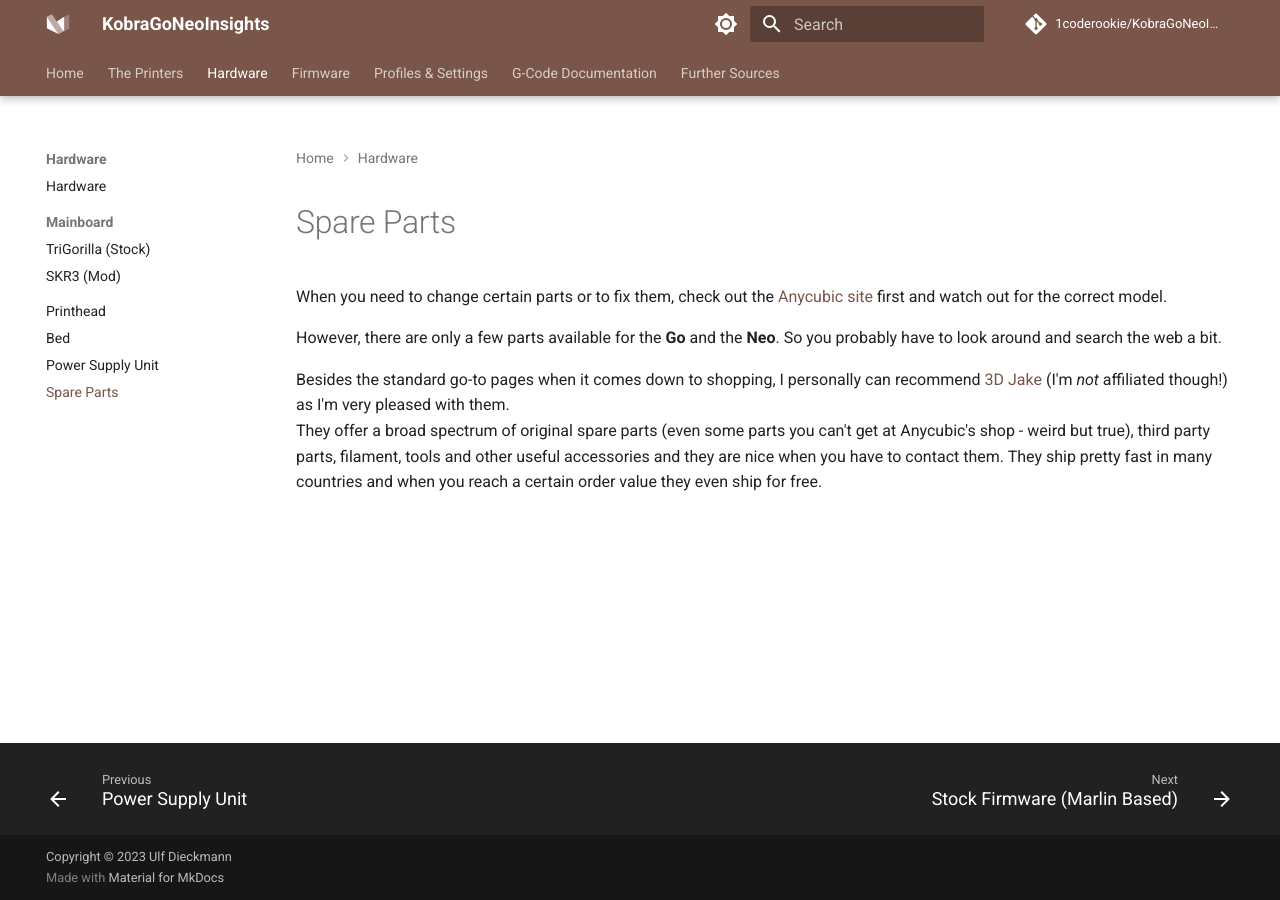
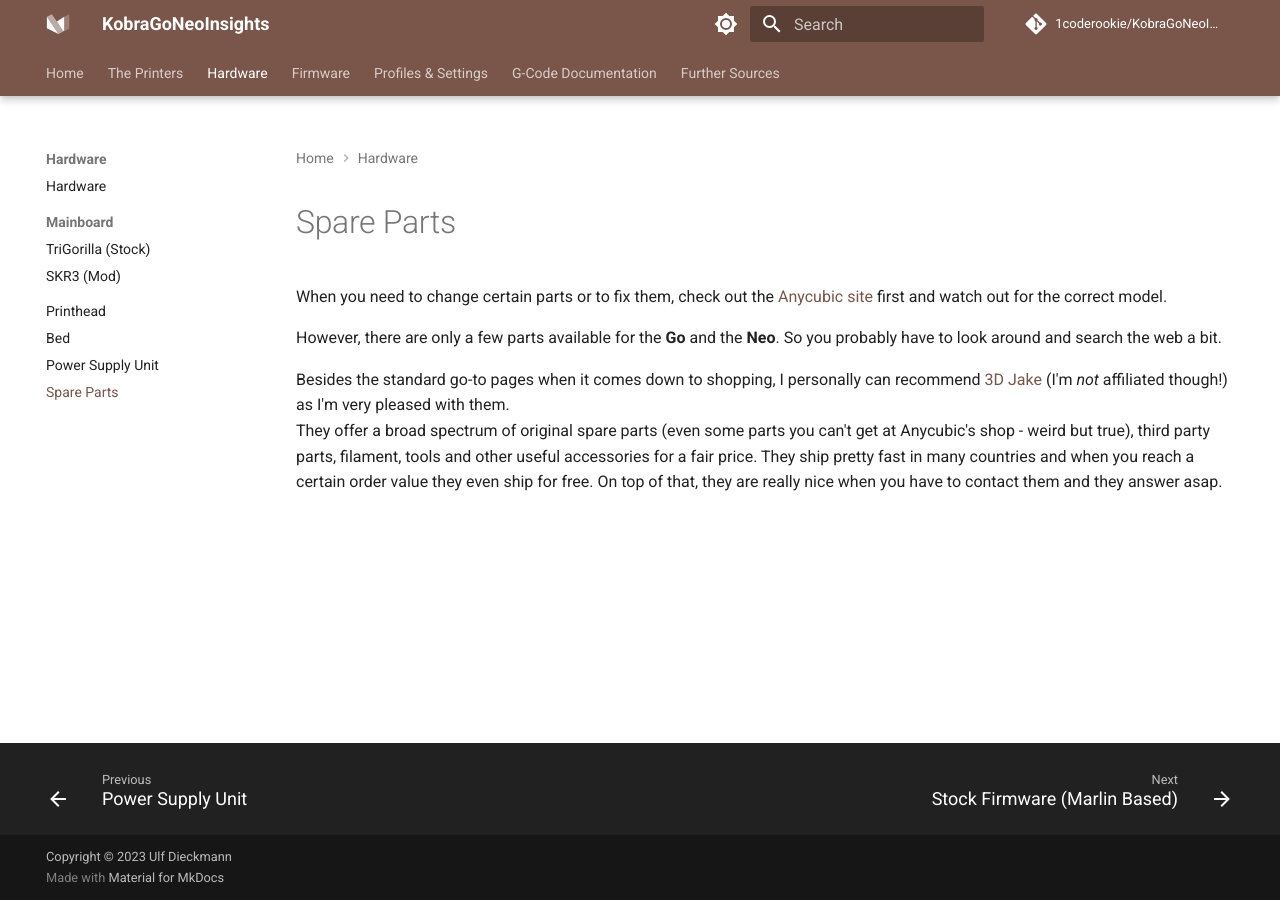
Before and after one commit to 1coderookie/KobraGoNeoInsights, an MkDocs documentation site: the page built from docs/hardware/spare_parts.md, in a window 1280 px wide. Built offline with MkDocs 1.6.1 and Material for MkDocs 9.7.7, drawn with Linux system fonts in a browser that asks for light colours; comment, search, counter and statistics services are not loaded.

Commit message:
Update spare_parts.md

```diff
--- a/docs/hardware/spare_parts.md
+++ b/docs/hardware/spare_parts.md
@@ -6,4 +6,4 @@ When you need to change certain parts or to fix them, check out the [Anycubic si
 However, there are only a few parts available for the **Go** and the **Neo**. So you probably have to look around and search the web a bit.
 
 Besides the standard go-to pages when it comes down to shopping, I personally can recommend [3D Jake](www.3djake.com) (I'm *not* affiliated though!) as I'm very pleased with them.
-They offer a broad spectrum of original spare parts (even some parts you can't get at Anycubic's shop - weird but true), third party parts, filament, tools and other useful accessories and they are nice when you have to contact them. They ship pretty fast in many countries and when you reach a certain order value they even ship for free.
+They offer a broad spectrum of original spare parts (even some parts you can't get at Anycubic's shop - weird but true), third party parts, filament, tools and other useful accessories for a fair price. They ship pretty fast in many countries and when you reach a certain order value they even ship for free. On top of that, they are really nice when you have to contact them and they answer asap.
```
